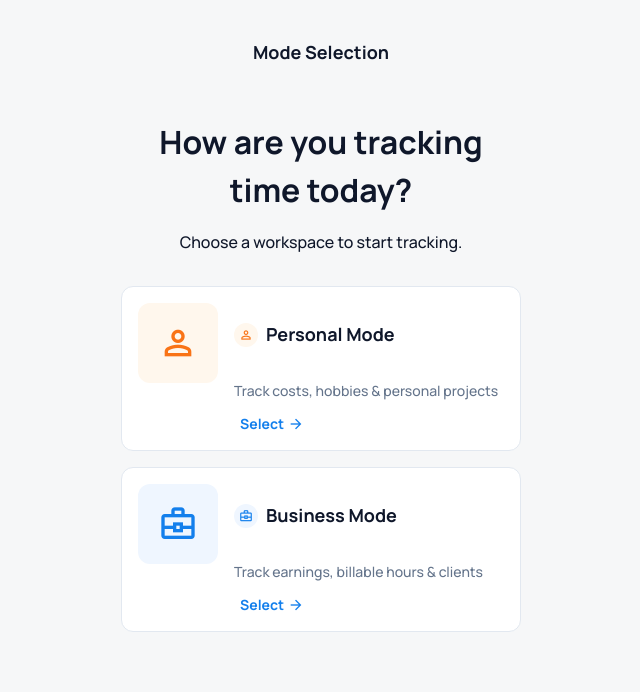
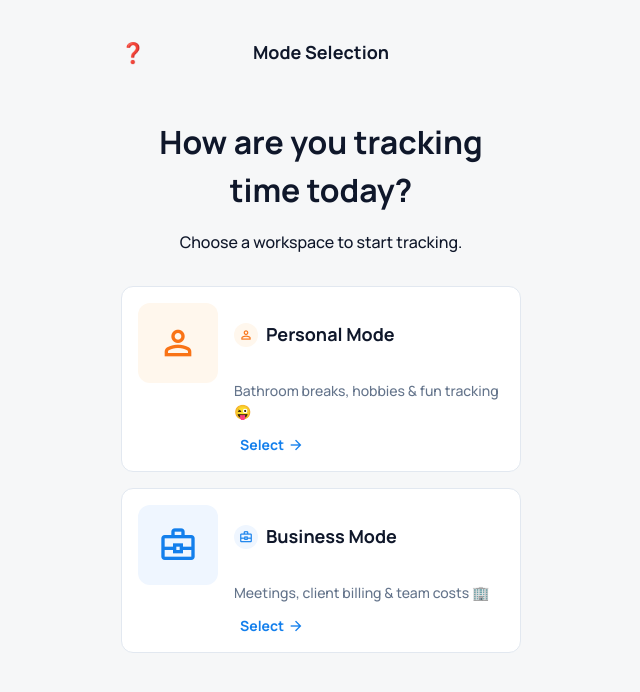
Before and after one commit to buktt/Time-is-mony-App, a React (Vite) app: page / in a window 1280 px wide. Both pictures are taken after a click on the button "Let's Go! 🚀". Shown: the top 692 px of the page, without its empty margins (319-959 px from the left). Built offline with nearby package versions, Linux system fonts and the light colour scheme.

Commit message:
Add help button and playful mode descriptions
- Help button (❓) to revisit welcome screen anytime
- Personal Mode: 'Bathroom breaks, hobbies & fun tracking 😜'
- Business Mode: 'Meetings, client billing & team costs 🏢'

```diff
--- a/src/App.css
+++ b/src/App.css
@@ -202,6 +202,26 @@
 
 .icon-button:hover {
   background: rgba(0, 0, 0, 0.05);
+}
+
+/* Help Button */
+.help-button {
+  width: 2.5rem;
+  height: 2.5rem;
+  display: flex;
+  align-items: center;
+  justify-content: center;
+  border-radius: 50%;
+  font-size: 1.25rem;
+  background: transparent;
+  border: none;
+  cursor: pointer;
+  transition: all 0.2s;
+}
+
+.help-button:hover {
+  background: rgba(0, 0, 0, 0.05);
+  transform: scale(1.1);
 }
 
 /* Primary Button */
--- a/src/App.tsx
+++ b/src/App.tsx
@@ -198,11 +198,13 @@ const WelcomeScreen = ({ onContinue }: { onContinue: () => void }) => {
 };
 
 // --- Mode Selection Screen ---
-const ModeSelection = ({ onSelect }: { onSelect: (mode: AppMode) => void }) => {
+const ModeSelection = ({ onSelect, onShowWelcome }: { onSelect: (mode: AppMode) => void; onShowWelcome: () => void }) => {
   return (
     <div className="screen animate-fade-in">
       <div className="screen-header">
-        <div className="w-10"></div>
+        <button onClick={onShowWelcome} className="help-button" title="What's this app about?">
+          <span>❓</span>
+        </button>
         <h2 className="screen-title">Mode Selection</h2>
         <div className="w-10"></div>
       </div>
@@ -222,7 +224,7 @@ const ModeSelection = ({ onSelect }: { onSelect: (mode: AppMode) => void }) => {
               <span className="mode-badge personal"><Icon name="person" /></span>
               <h3 className="mode-card-title">Personal Mode</h3>
             </div>
-            <p className="mode-card-desc">Track costs, hobbies & personal projects</p>
+            <p className="mode-card-desc">Bathroom breaks, hobbies & fun tracking 😜</p>
             <button className="mode-card-action">
               Select <Icon name="arrow_forward" />
             </button>
@@ -238,7 +240,7 @@ const ModeSelection = ({ onSelect }: { onSelect: (mode: AppMode) => void }) => {
               <span className="mode-badge business"><Icon name="business_center" /></span>
               <h3 className="mode-card-title">Business Mode</h3>
             </div>
-            <p className="mode-card-desc">Track earnings, billable hours & clients</p>
+            <p className="mode-card-desc">Meetings, client billing & team costs 🏢</p>
             <button className="mode-card-action">
               Select <Icon name="arrow_forward" />
             </button>
@@ -1052,7 +1054,7 @@ function App() {
   }
 
   if (view === 'selection') {
-    return <ModeSelection onSelect={handleModeSelect} />;
+    return <ModeSelection onSelect={handleModeSelect} onShowWelcome={() => setView('welcome')} />;
   }
 
   if (view === 'setup') {
```
